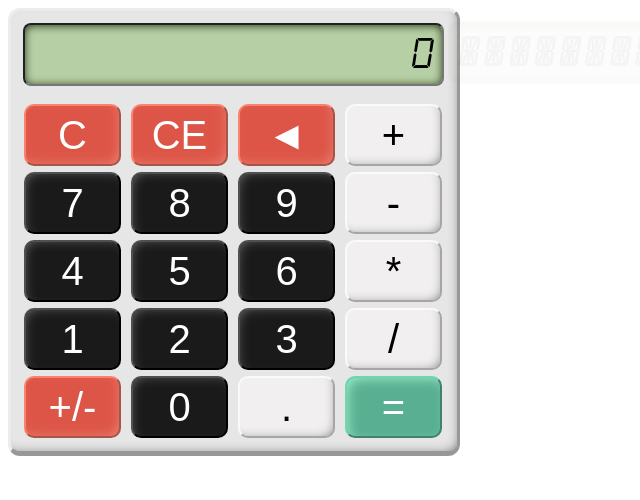
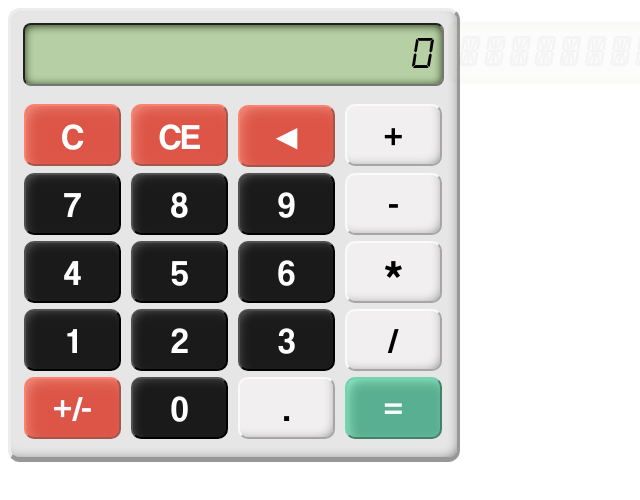
Before and after one commit to MaiconCanedo/simple-calculator-in-js, a plain HTML site: page index.html in a window 1280 px wide. Shown: the whole page, without its empty margins (0-640 px from the left). Drawn offline with Linux system fonts and the light colour scheme.

Commit message:
Alterando font dos botoes

```diff
--- a/js/challenge-23.js
+++ b/js/challenge-23.js
@@ -62,13 +62,17 @@ input;
         if (/^\d+$/g.test(tecla))
             addValor(tecla);
 
-        if (tecla === "Backspace") apagarAEsquerda();
+        if (tecla === "Backspace")
+            apagarAEsquerda();
 
-        if (tecla === "Delete" || tecla === "Escape") limparVisor();
+        if (tecla === "Delete" || tecla === "Escape")
+            limparVisor();
 
-        if (/[\.,]/.test(tecla)) addVirgula();
+        if (/[\.,]/.test(tecla))
+            addVirgula();
 
-        if (/[-+*/]$/.test(tecla)) addOperador(tecla);
+        if (/[-+*/]$/.test(tecla))
+            addOperador(tecla);
 
         if (tecla === "Enter" || tecla === "=")
             mostrarResultado();
@@ -144,7 +148,7 @@ input;
         if (isZerado(valorAtual))
             return;
 
-        valorAtual = valorAtual.substring(0, valorAtual.length - 1);
+        valorAtual = valorAtual.slice(0, -1);
         $inputVisor.value = valorAtual || "0";
     }
 
--- a/style/style.css
+++ b/style/style.css
@@ -9,7 +9,7 @@ input {
   padding: 2px;
   padding-right: 5px;
   background-color: rgb(183, 207, 164);
-  font-family: alarm clock;
+  font-family: Alarm clock;
   border-radius: 8px;
   box-shadow: inset 0px 1px 10px -1px #0d2203;
 }
@@ -26,7 +26,8 @@ div {
 }
 
 .botao {
-  font-size: 40px;
+  font-family: Coolvetica;
+  font-size: 36px;
   width: 97px;
   height: 62px;
   margin: 3px;
@@ -55,12 +56,12 @@ div {
   border-color: rgb(250, 130, 110);
   background-color: rgb(221, 85, 71);
   color: white;
-  box-shadow: inset -4px -4px 18px -12px rgb(255, 191, 178);
+  box-shadow: inset 5px 5px 18px -10px rgb(255, 192, 179);
 }
 
 .principal {
   width: 426px;
-  height: 420px;
+  height: 426px;
   margin: 0px;
   padding: 10px;
   background-color: rgb(230, 230, 230);
@@ -73,6 +74,11 @@ div {
 }
 
 @font-face {
-  font-family: alarm clock;
+  font-family: Alarm clock;
   src: url("../font/alarm clock.ttf");
 }
+
+@font-face {
+    font-family: Coolvetica;
+    src: url("../font/coolvetica\ rg.ttf");
+}
```
Also changed, not shown: font/coolvetica rg.ttf (added).
